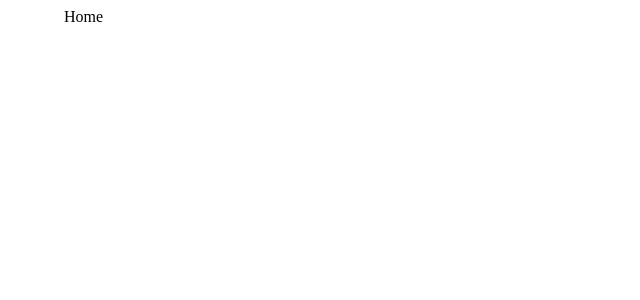
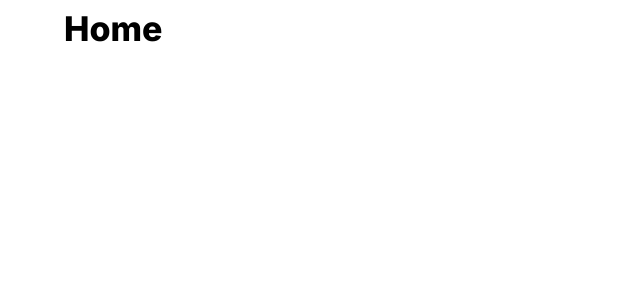
Before and after one commit to kishannareshpal/tccs-image-gallery, a React (Create React App) app in the folder frontend/: page / in a window 1280 px wide. Shown: the top 300 px of the page, without its empty margins (0-640 px from the left). Built offline with nearby package versions, Linux system fonts and the light colour scheme.

Commit message:
fix: app font-family

```diff
--- a/frontend/src/App.jsx
+++ b/frontend/src/App.jsx
@@ -1,6 +1,8 @@
 import React from "react";
 import { BrowserRouter as Router, Route, Switch } from "react-router-dom";
 import { createTheme, ThemeProvider } from "@mui/material/styles";
+import "@fontsource/inter/variable-full.css";
+import "./App.styles.scss";
 import Home from "./pages/Home";
 
 const theme = createTheme({
--- /dev/null
+++ b/frontend/src/App.styles.scss
@@ -0,0 +1,4 @@
+* {
+    // Set the default app font
+    font-family: "Inter", sans-serif
+}
--- a/frontend/src/pages/Home.jsx
+++ b/frontend/src/pages/Home.jsx
@@ -1,6 +1,12 @@
 import React from "react";
-import { Container } from "@mui/material";
+import { Container, Typography } from "@mui/material";
 
-const Home = () => <Container>Home</Container>;
+const Home = () => (
+    <Container>
+        <Typography variant="h4" sx={{ fontWeight: 800 }}>
+            Home
+        </Typography>
+    </Container>
+);
 
 export default Home;
```
